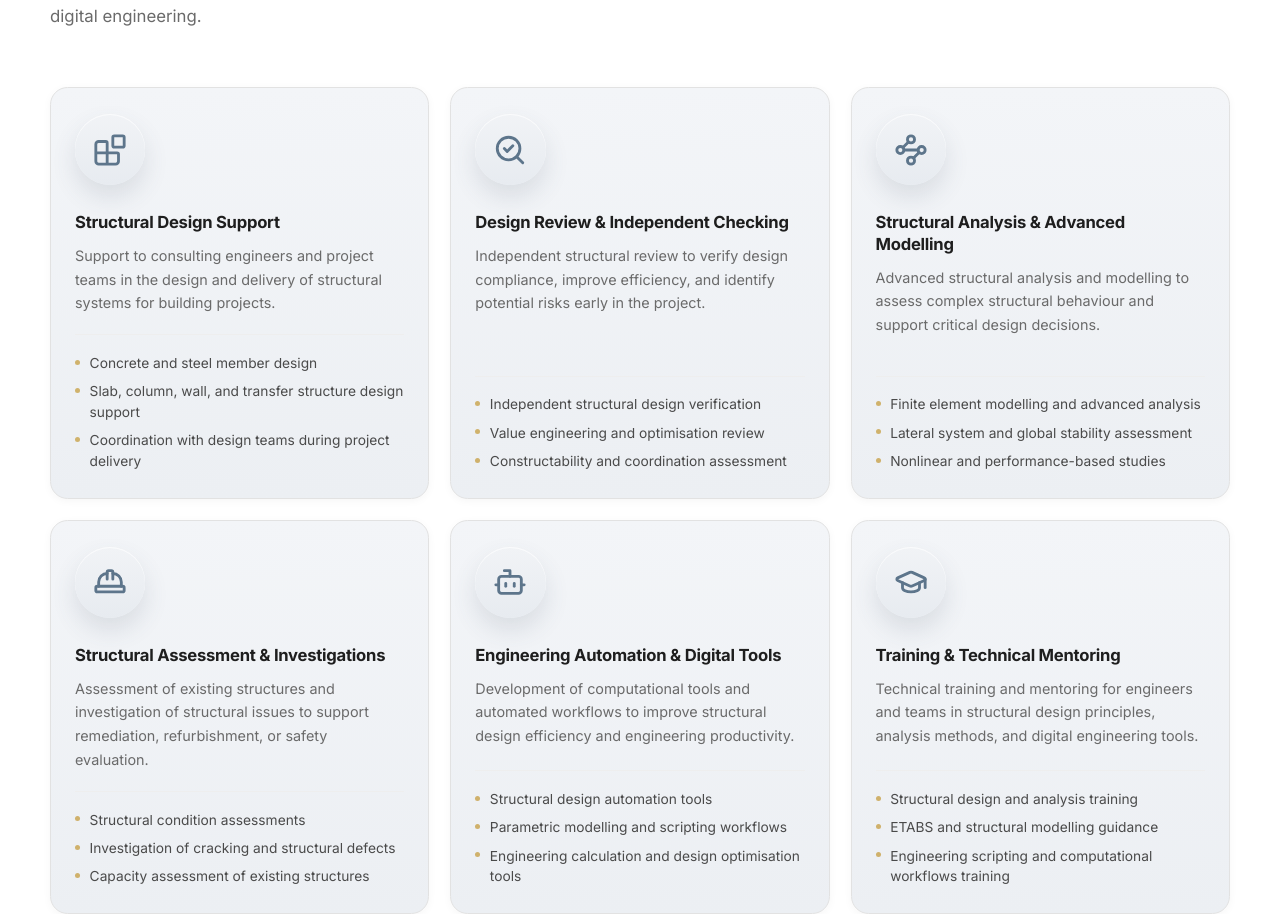
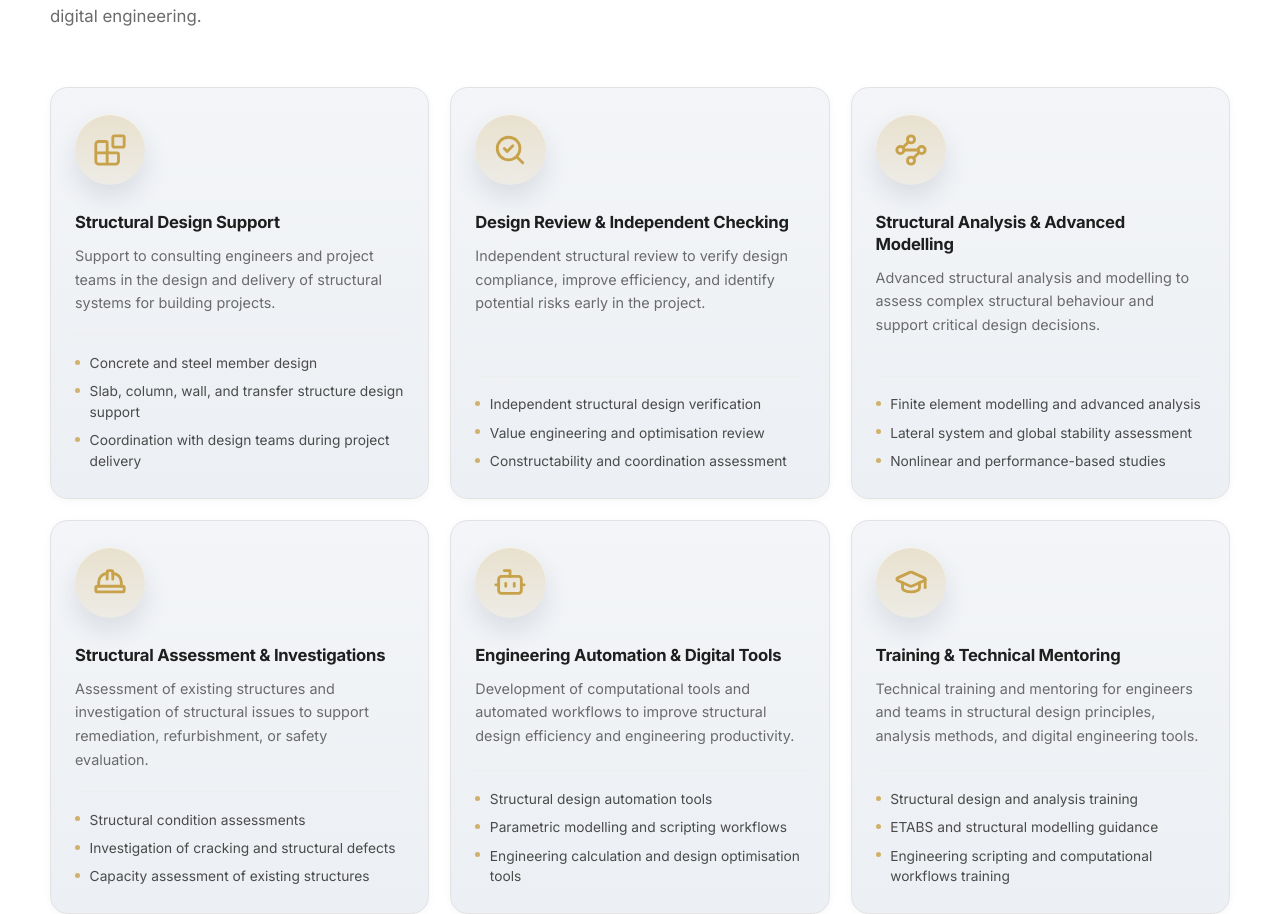
Before and after one commit to alkhatibfadi90/stuclab_website, a React (Vite) app: page / in a window 1280 px wide. Shown: the part 1848-2762 px from the top of the page. Built offline with nearby package versions, Linux system fonts and the light colour scheme.

Commit message:
services icons colours

```diff
--- a/src/styles.css
+++ b/src/styles.css
@@ -556,16 +556,16 @@ p {
   display: inline-flex;
   align-items: center;
   justify-content: center;
-  background: linear-gradient(180deg, #f1f3f6, #e7ebf0);
-  color: #5d758b;
+  background: linear-gradient(180deg, rgba(200, 162, 74, 0.24), rgba(200, 162, 74, 0.1));
+  color: var(--accent);
   margin-bottom: 1.7rem;
   box-shadow: inset 0 1px 0 rgba(255, 255, 255, 0.7), 0 12px 24px rgba(70, 86, 106, 0.14);
   transition: background var(--transition), color var(--transition), transform var(--transition);
 }
 
 .service-card:hover .service-icon {
-  background: linear-gradient(180deg, rgba(200, 162, 74, 0.24), rgba(200, 162, 74, 0.1));
-  color: var(--accent);
+  background: linear-gradient(180deg, #f1f3f6, #e7ebf0);
+  color: #5d758b;
   transform: translateY(-2px);
 }
 
```
